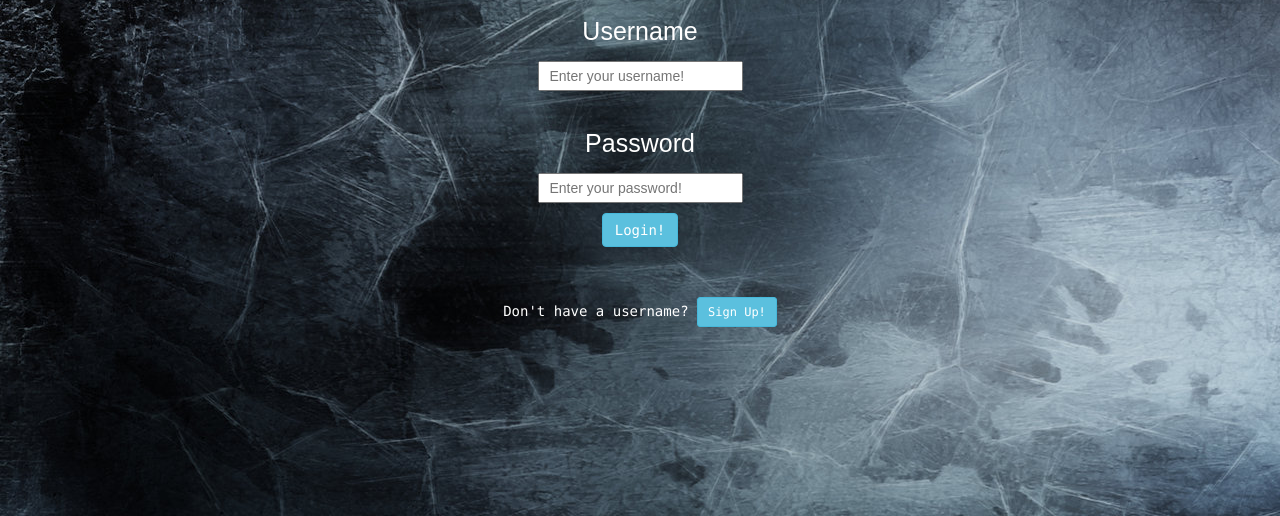
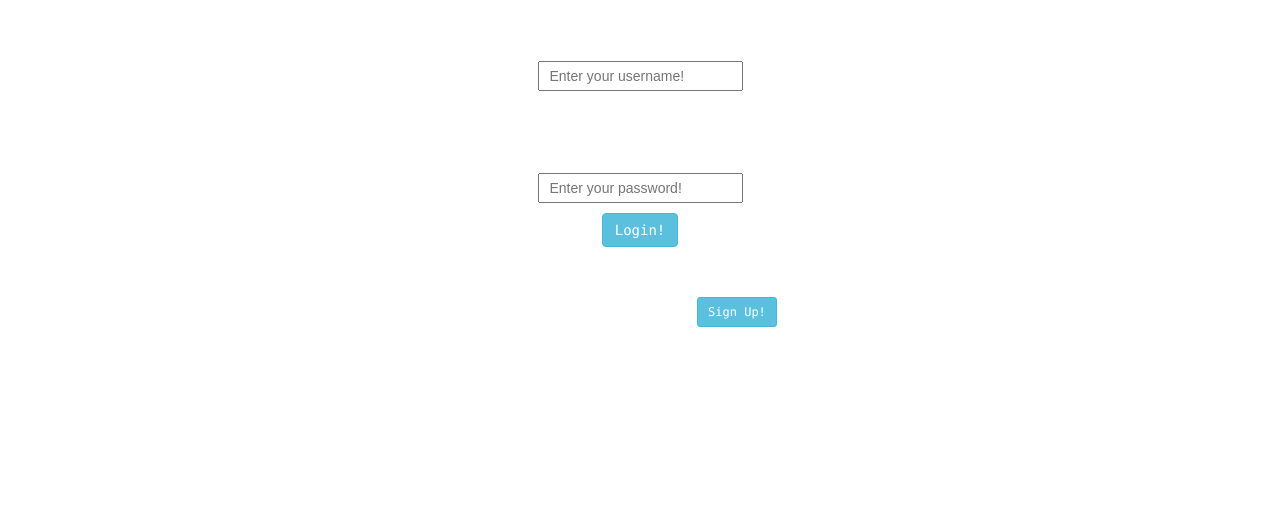
Before and after one commit to Mannette/THREE-basicThirdPersonGame, a website: page client/index.html in a window 1280 px wide. Shown: the part 284-800 px from the top of the page. Drawn offline with nearby package versions, Linux system fonts and the light colour scheme; some packages are replaced by stand-ins of ours.

Commit message:
Removed background image.

```diff
--- a/client/css/homePage.css
+++ b/client/css/homePage.css
@@ -1,7 +1,3 @@
-.body {
-  background-image: url('../images/textureBackground.jpg');
-}
-
 h1, h2, h3, h4, h5, h6 {
   font-family: Impact, Charcoal, sans-serif;
 }
```
